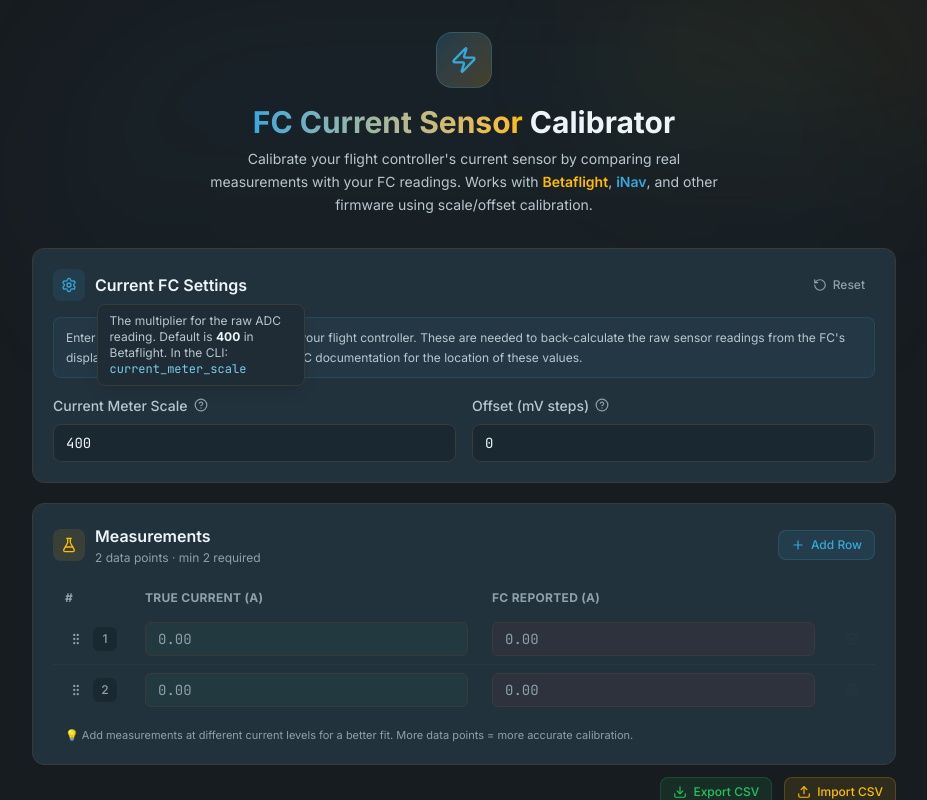
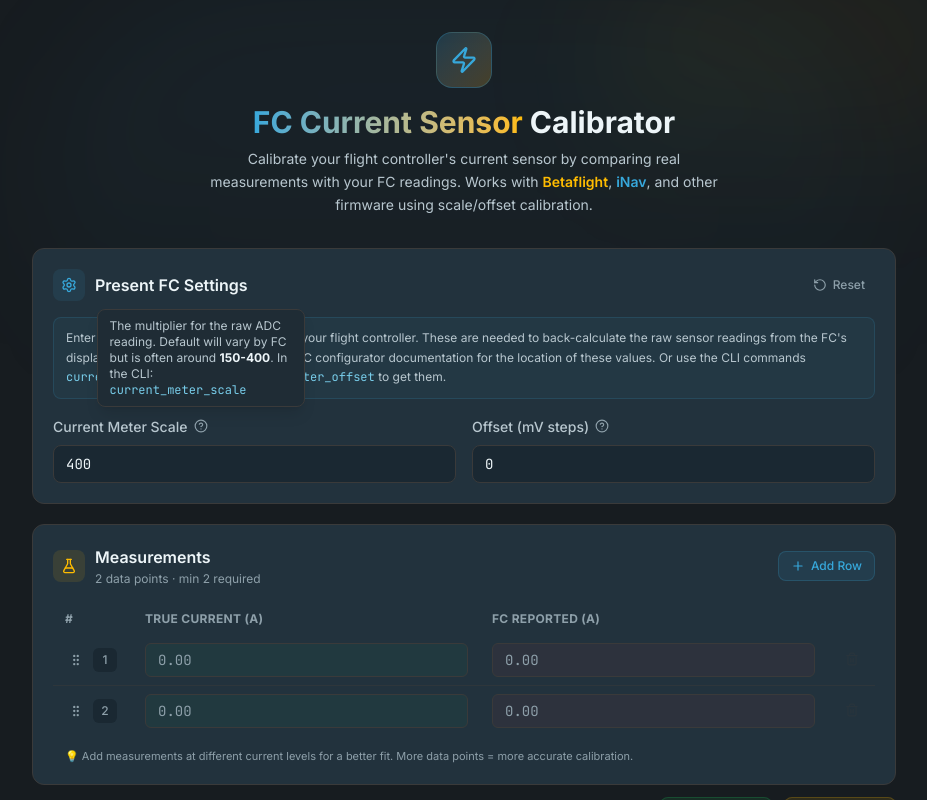
Before and after one commit to jwidess/fc-current-calibrator, a React (Vite) app: page / in a window 1280 px wide. Both pictures are taken after a click on the button 376 px from the left and 405 px from the top of the page. Shown: the top 800 px of the page, without its empty margins (176-1103 px from the left). Built offline with nearby package versions, Linux system fonts and the light colour scheme.

Commit message:
Minor wording changes

```diff
--- a/src/components/CalibrationChart.tsx
+++ b/src/components/CalibrationChart.tsx
@@ -152,7 +152,7 @@ export default function CalibrationChart() {
         <div>
           <h2 className="text-base font-semibold text-text-primary">Fit Visualization</h2>
           <p className="text-xs text-text-muted mt-0.5">
-            ADC voltage (mV) → True current
+            ADC voltage (mV) → Current
           </p>
         </div>
       </div>
--- a/src/components/HelpSection.tsx
+++ b/src/components/HelpSection.tsx
@@ -42,8 +42,8 @@ export default function HelpSection() {
                   or an <strong className="text-text-primary">inline current meter / clamp meter</strong>
                 </li>
                 <li>
-                  An <strong className="text-text-primary">adjustable or programmable load</strong>,
-                  or just test a motor and ESC at different throttle levels
+                  An <strong className="text-text-primary">adjustable / programmable load</strong>,
+                  or just use a motor and ESC at different throttle levels
                 </li>
                 <li>
                   Your FC's <strong className="text-text-primary">present calibration values</strong> (Scale & Offset)
@@ -63,7 +63,7 @@ export default function HelpSection() {
                   and note your present{' '}
                   <code className="font-mono text-accent-cyan">Current Meter Scale</code> and{' '}
                   <code className="font-mono text-accent-cyan">Offset</code> values.
-                  Enter them in the "Current FC Settings" section above.
+                  Enter them in the "Present FC Settings" section above.
                 </li>
                 <li>
                   <strong className="text-text-primary">Set a known current draw</strong> — Use your adjustable load (or set a throttle level)
--- a/src/components/SettingsPanel.tsx
+++ b/src/components/SettingsPanel.tsx
@@ -17,7 +17,7 @@ export default function SettingsPanel() {
             <Settings className="w-4 h-4 text-accent-blue" />
           </div>
           <h2 className="text-base font-semibold text-text-primary">
-            Current FC Settings
+            Present FC Settings
           </h2>
         </div>
         <div className="relative">
@@ -63,9 +63,9 @@ export default function SettingsPanel() {
       {/* Info Banner */}
       <div className="mb-4 px-3 py-2.5 rounded-lg bg-accent-blue/5 border border-accent-blue/15">
         <p className="text-xs text-text-secondary leading-relaxed">
-          Enter the <strong className="text-text-primary">current</strong> calibration values from your flight controller.
+          Enter the <strong className="text-text-primary">present</strong> calibration values from your flight controller.
           These are needed to back-calculate the raw sensor readings from the FC's displayed current.
-          Refer to your specific FC documentation for the location of these values.
+          Refer to your specific FC configurator documentation for the location of these values. Or use the CLI commands <code className="font-mono text-accent-cyan">current_meter_scale</code> and <code className="font-mono text-accent-cyan">current_meter_offset</code> to get them.
         </p>
       </div>
 
@@ -84,7 +84,7 @@ export default function SettingsPanel() {
               label="Show scale help"
               tooltipClassName="absolute left-1/2 -translate-x-1/2 bottom-full mb-2 px-3 py-2 rounded-lg bg-bg-secondary border border-border text-xs text-text-secondary w-52"
             >
-              The multiplier for the raw ADC reading. Default is <strong className="text-text-primary">400</strong> in Betaflight.
+              The multiplier for the raw ADC reading. Default will vary by FC but is often around <strong className="text-text-primary">150-400</strong>.
               In the CLI:{' '}
               <code className="font-mono text-accent-cyan">current_meter_scale</code>
             </InfoTooltip>
```
